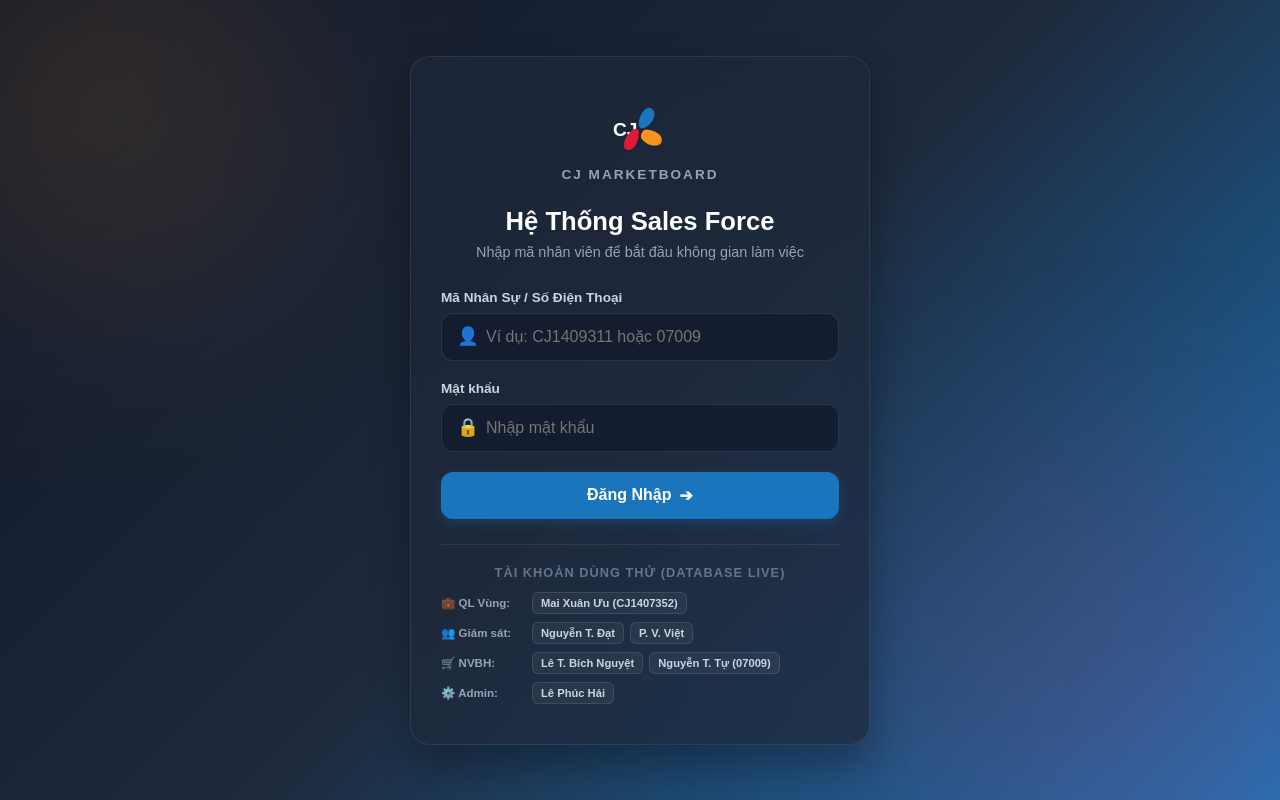
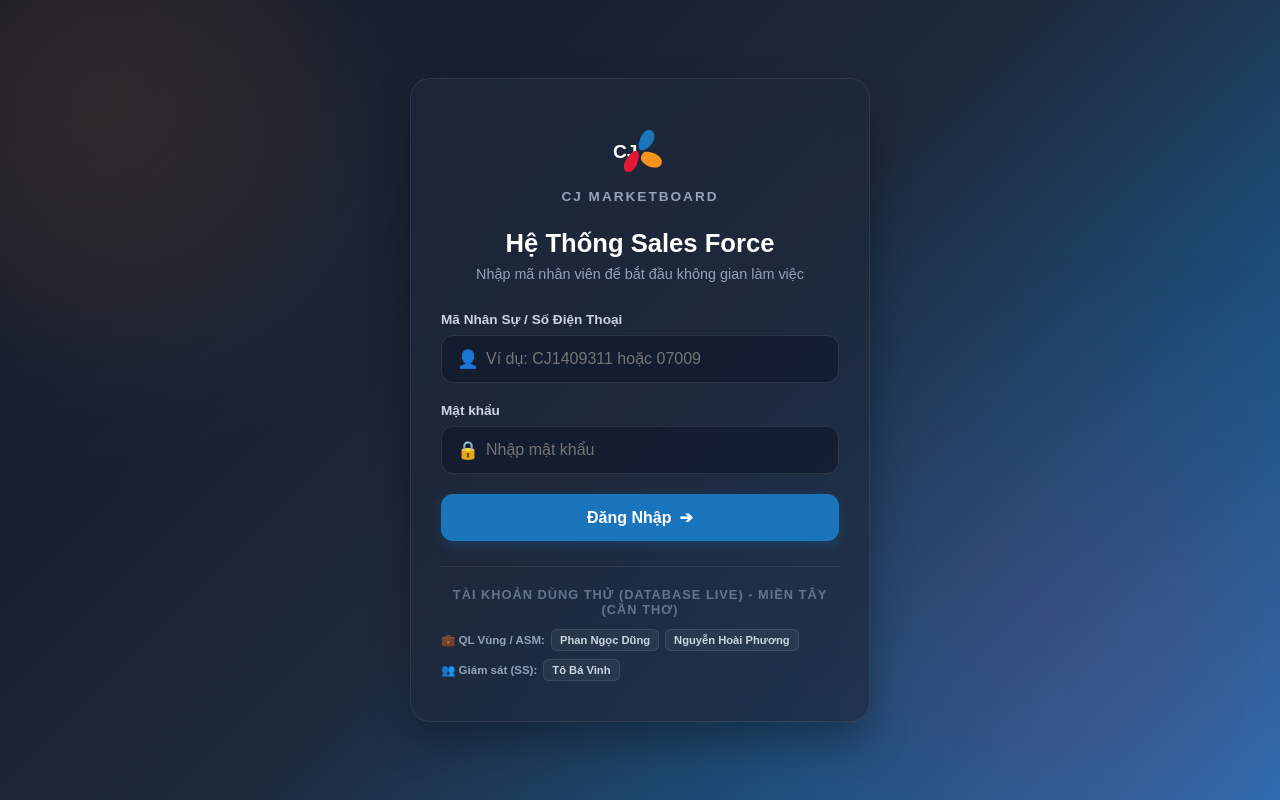
Before and after one commit to drhaishow-collab/CJSE, a React (Vite) app in the folder frontend/: page / in a window 1280 px wide. Built offline with nearby package versions, Linux system fonts and the light colour scheme.

Commit message:
Update demo accounts to Mien Tay (Can Tho) pilot users

```diff
--- a/frontend/src/pages/Login.tsx
+++ b/frontend/src/pages/Login.tsx
@@ -403,36 +403,21 @@
 
         {/* Demo Fast Account Switcher */}
         <div className="demo-box">
-          <div className="demo-title">Tài khoản dùng thử (Database Live)</div>
+          <div className="demo-title">Tài khoản dùng thử (Database Live) - Miền Tây (Cần Thơ)</div>
           <div className="demo-roles">
             <div className="demo-role-group">
-              <span className="role-label">💼 QL Vùng:</span>
-              <button className="demo-badge red" onClick={() => handleQuickSelect('CJ1407352')}>
-                Mai Xuân Ưu (CJ1407352)
+              <span className="role-label">💼 QL Vùng / ASM:</span>
+              <button className="demo-badge red" onClick={() => handleQuickSelect('dung_ql')}>
+                Phan Ngọc Dũng
+              </button>
+              <button className="demo-badge red" onClick={() => handleQuickSelect('phuong_asm')}>
+                Nguyễn Hoài Phương
               </button>
             </div>
             <div className="demo-role-group">
-              <span className="role-label">👥 Giám sát:</span>
-              <button className="demo-badge orange" onClick={() => handleQuickSelect('CJ1409311')}>
-                Nguyễn T. Đạt
-              </button>
-              <button className="demo-badge orange" onClick={() => handleQuickSelect('CJ1408801')}>
-                P. V. Việt
-              </button>
-            </div>
-            <div className="demo-role-group">
-              <span className="role-label">🛒 NVBH:</span>
-              <button className="demo-badge blue" onClick={() => handleQuickSelect('CJ1410048')}>
-                Lê T. Bích Nguyệt
-              </button>
-              <button className="demo-badge blue" onClick={() => handleQuickSelect('07009')}>
-                Nguyễn T. Tự (07009)
-              </button>
-            </div>
-            <div className="demo-role-group">
-              <span className="role-label">⚙️ Admin:</span>
-              <button className="demo-badge" onClick={() => handleQuickSelect('phuchai_sup')}>
-                Lê Phúc Hải
+              <span className="role-label">👥 Giám sát (SS):</span>
+              <button className="demo-badge orange" onClick={() => handleQuickSelect('vinh_ss')}>
+                Tô Bá Vinh
               </button>
             </div>
           </div>
```
